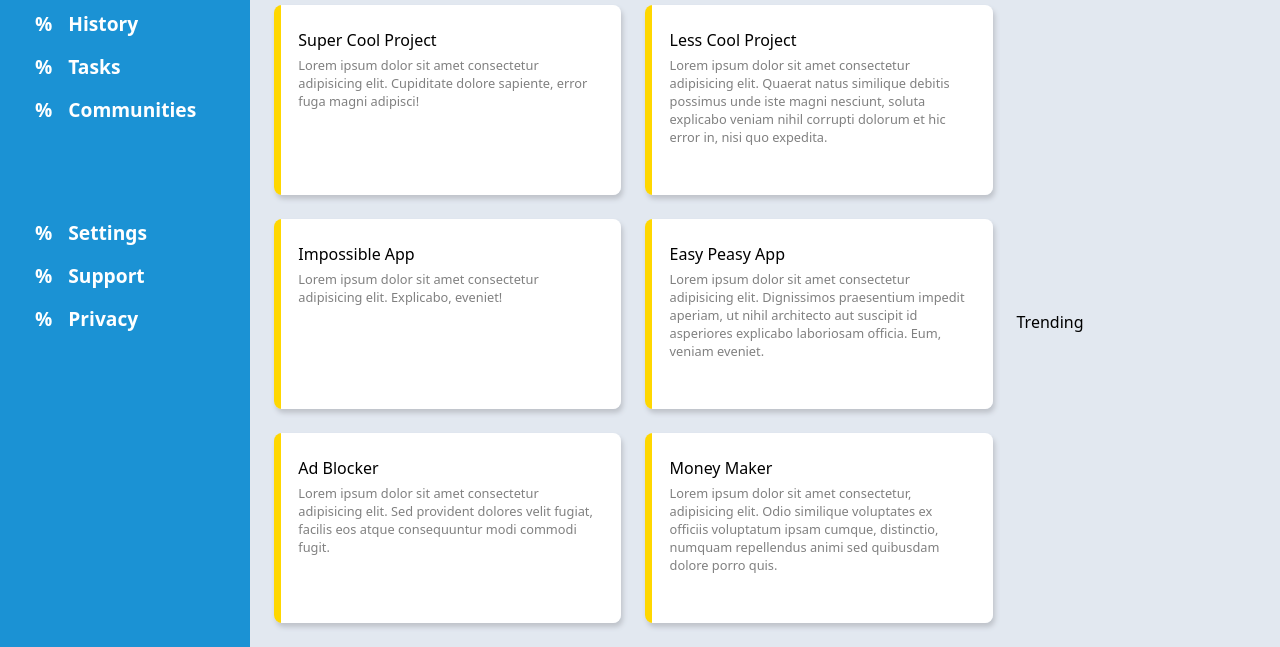
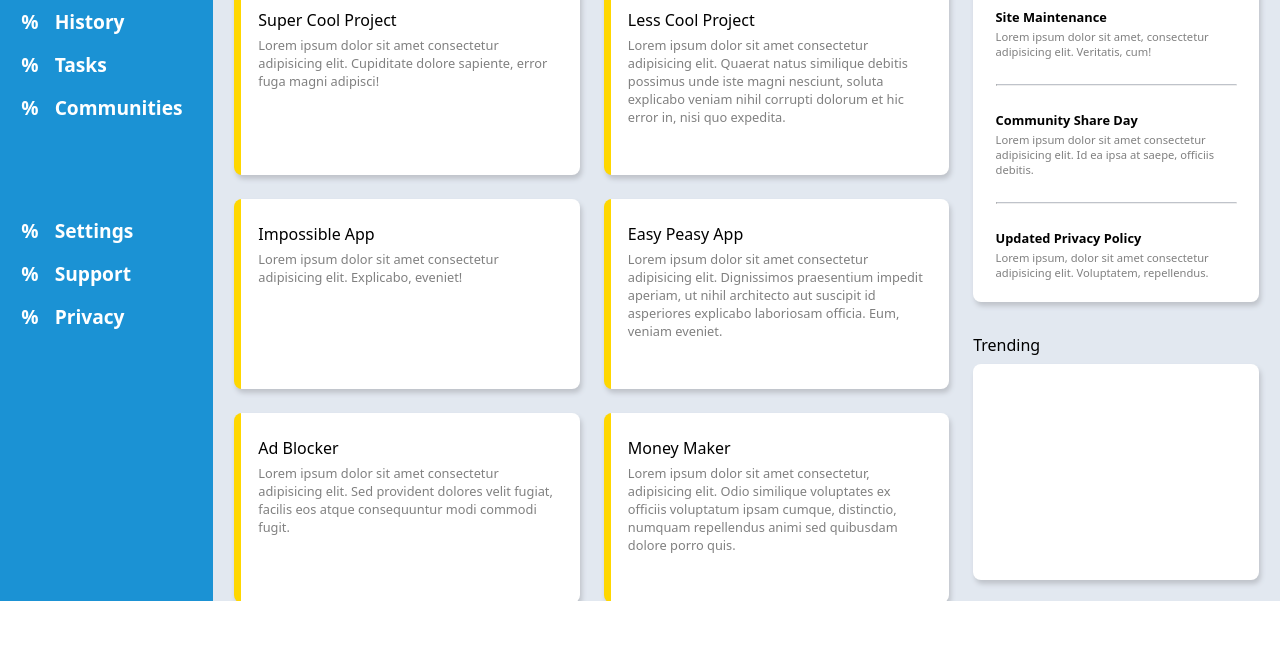
Before and after one commit to marlatte/admin-dashboard, a plain HTML site: page index.html in a window 1280 px wide. Shown: the part 199-846 px from the top of the page. After the commit the page ends 800 px from the top, so only its background shows below. Drawn offline with Linux system fonts and the light colour scheme.

Commit message:
Half-solved screen overflow and height issues

```diff
--- a/index.html
+++ b/index.html
@@ -57,11 +57,14 @@
 				<div class="container">
 					<div class="card">
 						<div class="card-header">Super Cool Project</div>
-						<p>Lorem ipsum dolor sit amet consectetur adipisicing elit. Cupiditate dolore sapiente, error fuga magni adipisci!</p>
+						<p>Lorem ipsum dolor sit amet consectetur adipisicing elit. Cupiditate dolore sapiente, error
+							fuga magni adipisci!</p>
 					</div>
 					<div class="card">
 						<div class="card-header">Less Cool Project</div>
-						<p>Lorem ipsum dolor sit amet consectetur adipisicing elit. Quaerat natus similique debitis possimus unde iste magni nesciunt, soluta explicabo veniam nihil corrupti dolorum et hic error in, nisi quo expedita.</p>
+						<p>Lorem ipsum dolor sit amet consectetur adipisicing elit. Quaerat natus similique debitis
+							possimus unde iste magni nesciunt, soluta explicabo veniam nihil corrupti dolorum et hic
+							error in, nisi quo expedita.</p>
 					</div>
 					<div class="card">
 						<div class="card-header">Impossible App</div>
@@ -69,27 +72,46 @@
 					</div>
 					<div class="card">
 						<div class="card-header">Easy Peasy App</div>
-						<p>Lorem ipsum dolor sit amet consectetur adipisicing elit. Dignissimos praesentium impedit aperiam, ut nihil architecto aut suscipit id asperiores explicabo laboriosam officia. Eum, veniam eveniet.</p>
+						<p>Lorem ipsum dolor sit amet consectetur adipisicing elit. Dignissimos praesentium impedit
+							aperiam, ut nihil architecto aut suscipit id asperiores explicabo laboriosam officia. Eum,
+							veniam eveniet.</p>
 					</div>
 					<div class="card">
 						<div class="card-header">Ad Blocker</div>
-						<p>Lorem ipsum dolor sit amet consectetur adipisicing elit. Sed provident dolores velit fugiat, facilis eos atque consequuntur modi commodi fugit.</p>
+						<p>Lorem ipsum dolor sit amet consectetur adipisicing elit. Sed provident dolores velit fugiat,
+							facilis eos atque consequuntur modi commodi fugit.</p>
 					</div>
 					<div class="card">
 						<div class="card-header">Money Maker</div>
-						<p>Lorem ipsum dolor sit amet consectetur, adipisicing elit. Odio similique voluptates ex officiis voluptatum ipsam cumque, distinctio, numquam repellendus animi sed quibusdam dolore porro quis.</p>
+						<p>Lorem ipsum dolor sit amet consectetur, adipisicing elit. Odio similique voluptates ex
+							officiis voluptatum ipsam cumque, distinctio, numquam repellendus animi sed quibusdam dolore
+							porro quis.</p>
 					</div>
 				</div>
 			</section>
 			<section class="announcements">
 				<div class="section-header">Announcements</div>
-				<div class="container updates">
-
+				<div class="container card">
+					<div class="item">
+						<div class="title">Site Maintenance</div>
+						<p>Lorem ipsum dolor sit amet, consectetur adipisicing elit. Veritatis, cum!</p>
+					</div>
+					<hr>
+					<div class="item">
+						<div class="title">Community Share Day</div>
+						<p>Lorem ipsum dolor sit amet consectetur adipisicing elit. Id ea ipsa at saepe, officiis
+							debitis.</p>
+					</div>
+					<hr>
+					<div class="item">
+						<div class="title">Updated Privacy Policy</div>
+						<p>Lorem ipsum, dolor sit amet consectetur adipisicing elit. Voluptatem, repellendus.</p>
+					</div>
 				</div>
 			</section>
 			<section class="trending">
 				<div class="section-header">Trending</div>
-				<div class="container updates"></div>
+				<div class="container card"></div>
 			</section>
 		</main>
 	</div>
--- a/style.css
+++ b/style.css
@@ -29,30 +29,40 @@ ul {
 header,
 header>div,
 .sidebar,
-.sidebar ul {
+.sidebar ul,
+main .announcements,
+main .announcements .container,
+main .trending,
+main .trending .container {
 	display: flex;
 }
 
 header,
 .sidebar,
-.sidebar ul {
+.sidebar ul,
+main .announcements,
+main .announcements .container,
+main .trending,
+main .trending .container {
 	flex-direction: column;
 }
 
 .wrapper,
 main,
-main section .container {
+main .projects .container {
 	display: grid;
+}
+
+.wrapper {
+	height: 100vh;
+	grid-template: 1fr 5fr / minmax(200px, 1fr) 5fr;
 }
 
 /* ----- /UTILITIES ----- */
 /* ----------------------------------------- */
 /* ----- PAGE STYLING ----- */
-.wrapper {
-	height: 100vh;
-	grid-template: minmax(150px, 1fr) 6fr / minmax(250px, 1fr) 5fr;
-}
 
+/* ----- Header ----- */
 header {
 	grid-column: 2 / -1;
 	padding: 10px 50px;
@@ -127,9 +137,13 @@ header .bottom-line button:first-of-type {
 	margin-left: auto;
 }
 
+/* ----- /Header ----- */
+
+/* ----- Sidebar ----- */
+
 .sidebar {
 	grid-row: 1 / -1;
-	padding: 6% 14% 16%;
+	padding: 6% 10% 16%;
 	z-index: 2;
 
 	gap: 2rem;
@@ -161,11 +175,17 @@ header .bottom-line button:first-of-type {
 	margin-right: 0.6rem;
 }
 
+/* ----- /Sidebar ----- */
+
+/* ----- Main ----- */
+
 main {
-	grid-template-columns: 3fr 1fr;
-	padding: 1.5rem;
-	gap: 1.5rem;
+	grid-template-columns: 2.5fr 1fr;
+	grid-template-rows: 1fr 1fr;
+	padding: 1.3rem;
+	gap: 2rem 1.5rem;
 
+	overflow-y: scroll;
 	background-color: #e2e8f0;
 }
 
@@ -184,12 +204,19 @@ main .projects {
 	gap: 1.5rem;
 }
 
+main .card {
+	background-color: #fff;
+	border-radius: 8px;
+	box-shadow: 2px 4px 5px #bfc3ca;
+}
+
+main .card p {
+	color: grey;
+}
+
 .projects .card {
 	padding: 1.5rem 7%;
-
 	background-image: linear-gradient(to right, gold 2.1%, white 2.1%);
-	border-radius: 8px;
-	box-shadow: 2px 4px 5px #bfc3ca;
 }
 
 .projects .card .card-header {
@@ -199,22 +226,33 @@ main .projects {
 .projects .card p {
 	margin-top: 5px;
 	font-size: 0.8rem;
-	color: grey;
 }
 
-main .updates {
-	background-color: #fff;
-	border-radius: 8px;
+.announcements .card {
+	flex: 1;
+	padding: 1.4rem;
+
+	gap: 25px;
 }
 
-main .announcements {
-	height: 86%;
-
+.announcements .card .title {
+	font-size: 0.8rem;
+	font-weight: 600;
 }
 
-main .trending {
-	height: 83%;
-
+.announcements .card p {
+	margin-top: 3px;
+	font-size: 0.7rem;
 }
 
+.announcements hr {
+	border-top: 1px solid #bfc3ca;
+}
+
+.trending .card {
+	flex: 1;
+}
+
+/* ----- /Main ----- */
+
 /* ----- /PAGE STYLING ----- */
```
